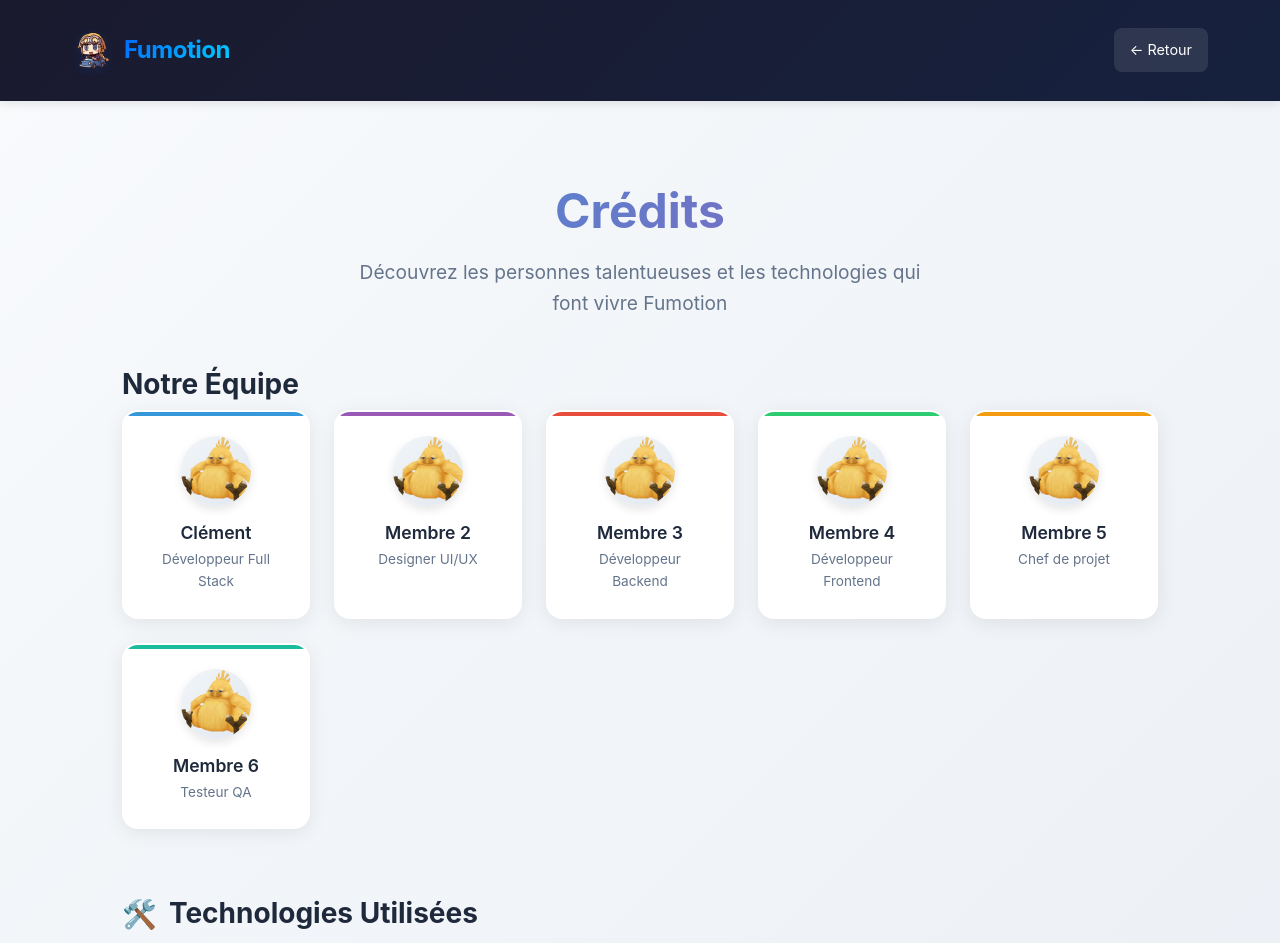
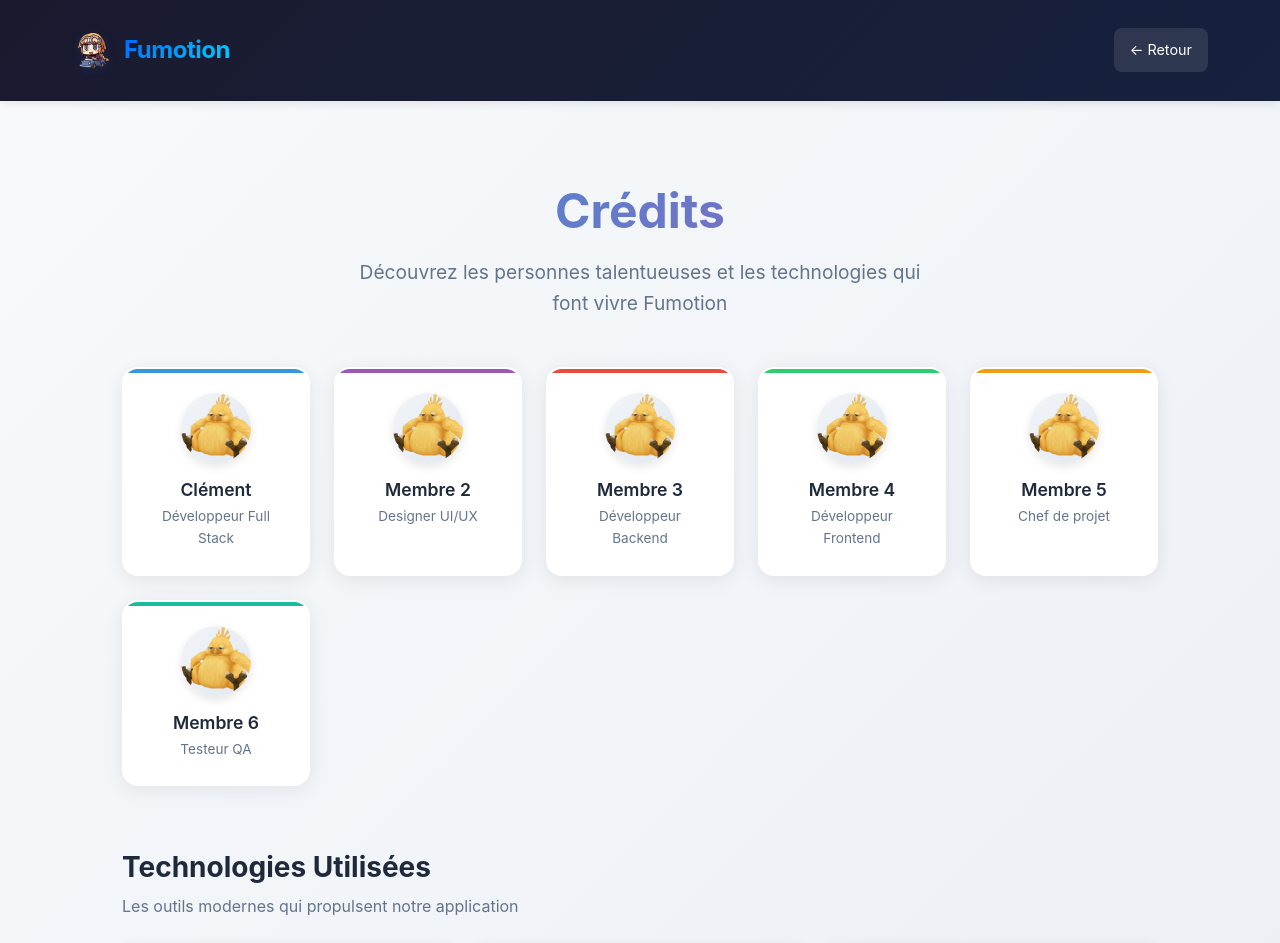
Before and after one commit to clepix21/Fumotion, a React (Create React App) app in the folder app/frontend/: page /credits in a window 1280 px wide. Shown: the top 943 px of the page. Built offline with nearby package versions, Linux system fonts and the light colour scheme; no server answers.

Commit message:
feat: simplifier la section de l'équipe et retirer l'icône de la section technologies

```diff
--- a/app/frontend/src/pages/CreditsPage.js
+++ b/app/frontend/src/pages/CreditsPage.js
@@ -59,9 +59,7 @@
 
                 {/* Team Section */}
                 <section className="credits-section">
-                    <div className="section-header">
-                        <h2>Notre Équipe</h2>
-                    </div>
+
                     <div className="team-grid">
                         {teamMembers.map((member, index) => (
                             <div
@@ -82,7 +80,6 @@
                 {/* Technologies Section */}
                 <section className="credits-section">
                     <div className="section-header">
-                        <span className="section-icon">🛠️</span>
                         <h2>Technologies Utilisées</h2>
                     </div>
                     <p className="section-description">
```
